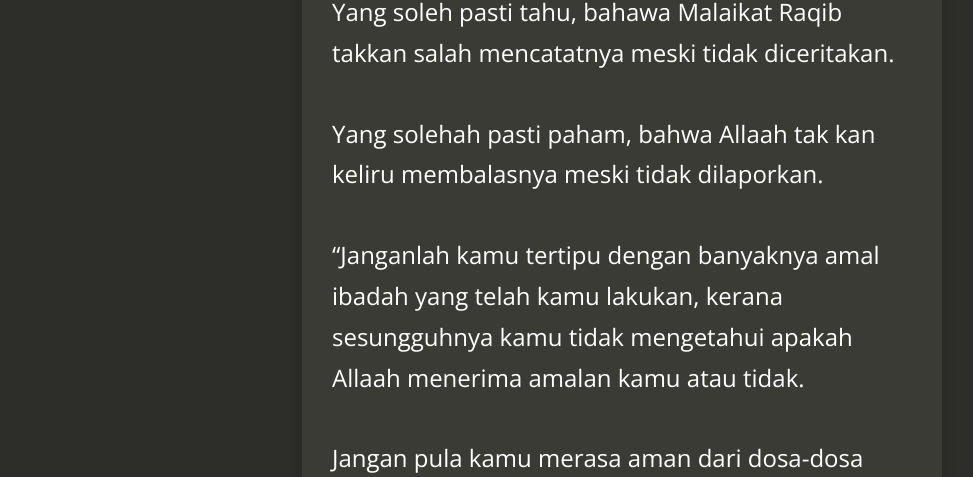
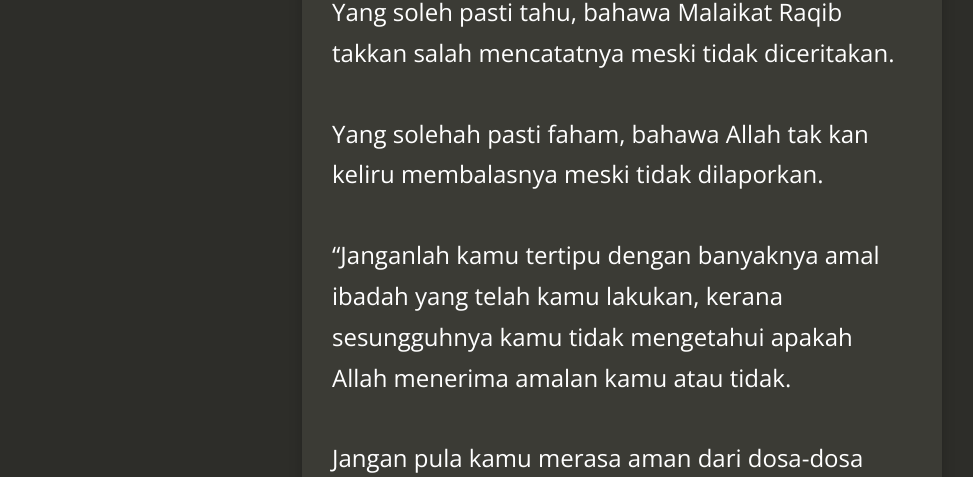
Before and after one commit to kedamaian/swsyafiq, a Jekyll site: the page built from _posts/2018-12-09-hakikat-ikhlas.md, in a window 1280 px wide. Shown: the part 1204-1681 px from the top of the page, without its empty margins (18-991 px from the left). Built offline with Jekyll 4.4.1, drawn with Linux system fonts in a browser that asks for light colours; nearby versions of some CDN libraries; comment, search, counter and statistics services are not loaded.

Commit message:
Update 2018-12-09-hakikat-ikhlas.md

```diff
--- a/_posts/2018-12-09-hakikat-ikhlas.md
+++ b/_posts/2018-12-09-hakikat-ikhlas.md
@@ -22,9 +22,9 @@ Tak perlulah melaporkannya kepada dunia, kerana hal itu hanya akan menggugurkan
 
 Yang soleh pasti tahu, bahawa Malaikat Raqib takkan salah mencatatnya meski tidak diceritakan.
 
-Yang solehah pasti paham, bahwa Allaah tak kan keliru membalasnya meski tidak dilaporkan.
+Yang solehah pasti faham, bahawa Allah tak kan keliru membalasnya meski tidak dilaporkan.
 
-"Janganlah kamu tertipu dengan banyaknya amal ibadah yang telah kamu lakukan, kerana sesungguhnya kamu tidak mengetahui apakah Allaah menerima amalan kamu atau tidak.
+"Janganlah kamu tertipu dengan banyaknya amal ibadah yang telah kamu lakukan, kerana sesungguhnya kamu tidak mengetahui apakah Allah menerima amalan kamu atau tidak.
 
 Jangan pula kamu merasa aman dari dosa-dosa yang kamu lakukan, kerana sesungguhnya kamu tidak mengetahui apakah Allah mengampuni dosa-dosa kamu tersebut atau tidak".
 
```
